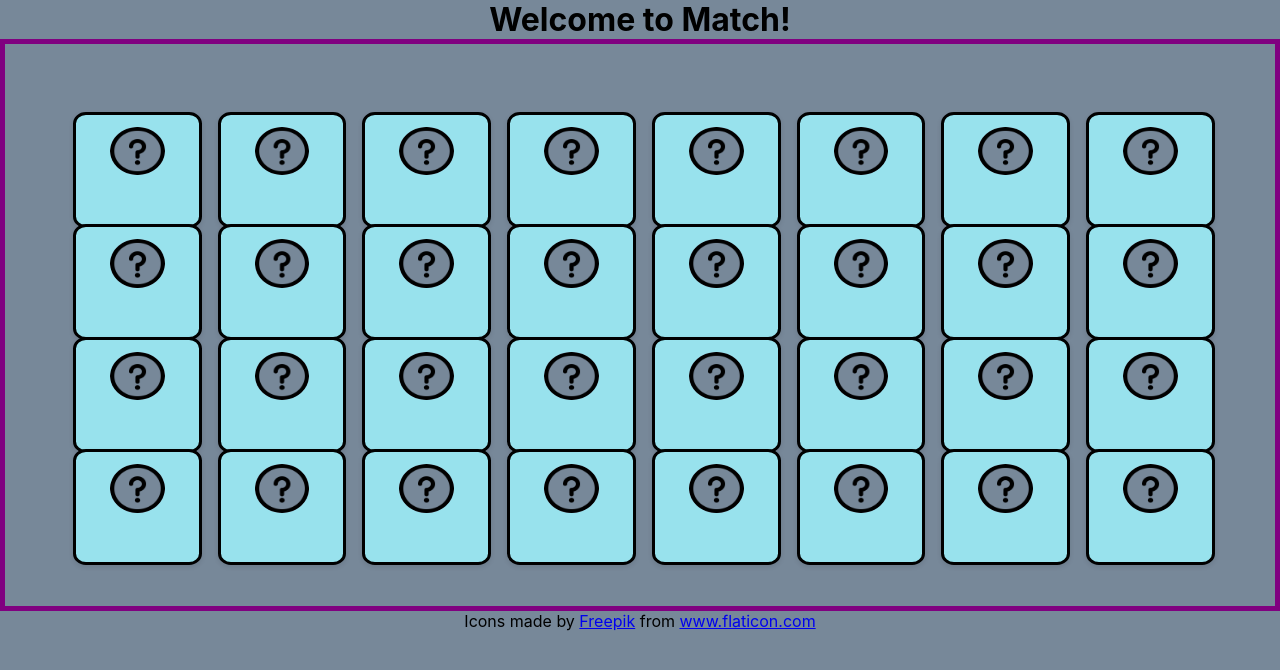
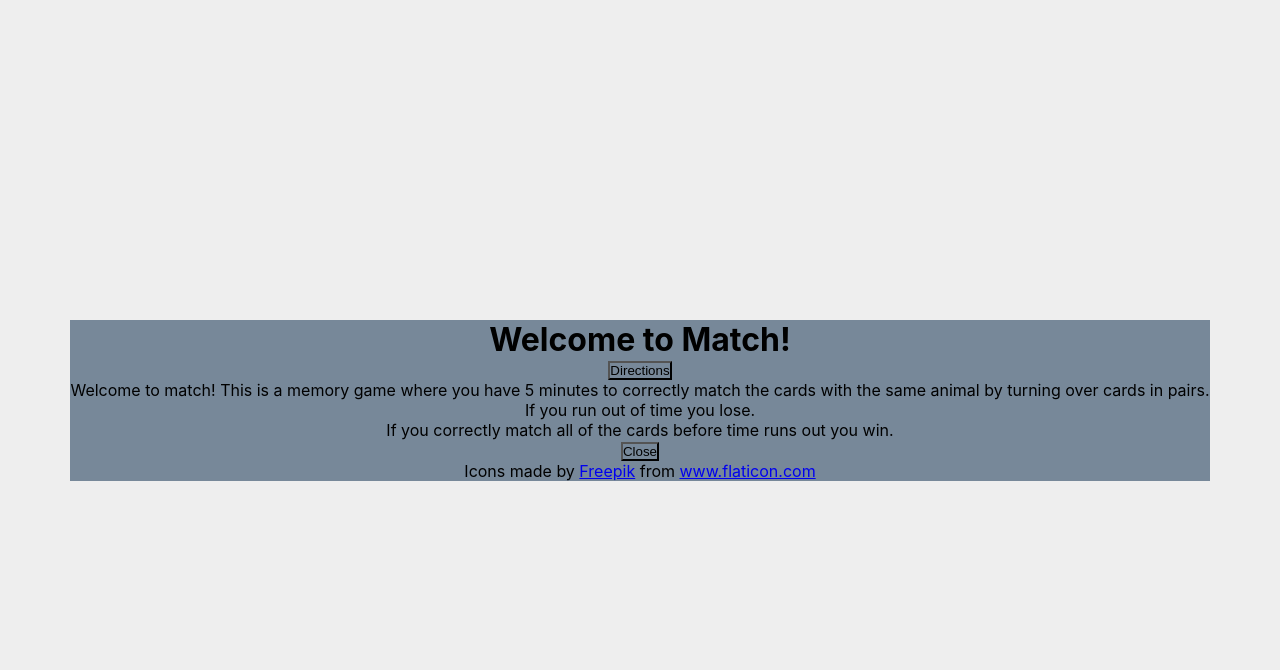
Before and after one commit to TheEugeniaKim/match, a React (Create React App) app in the folder match/: page / in a window 1280 px wide. Shown: the top 670 px of the page. Built offline with nearby package versions, Linux system fonts and the light colour scheme; data requests are answered from the project's data file.

Commit message:
direction modal functionality and no styling

```diff
--- a/match/src/App.css
+++ b/match/src/App.css
@@ -20,7 +20,7 @@
 .card {
   border: 3px solid black;
   margin: 3%;
-  height: 120%;
+  height: 110%;
   width: 100%;
   padding: 5%;
   box-sizing: border-box;
@@ -32,12 +32,11 @@
 }
 
 .symbol {
-  height: 50%;
-  width: 50%;
+  height: 5em;
+  width: 5em;
   border-radius: 50%;
-  margin-top: 5%;
-  margin-bottom: 5%;
   align-self: center;
+  margin-top: 3%;
 }
 
 .card-back {
--- a/match/src/App.js
+++ b/match/src/App.js
@@ -6,7 +6,8 @@ import {connect} from 'react-redux'
 function App() {
   return (
     <div className="App">
-      <h1>Welcome to Match!</h1>
+      {/* <h1>Welcome to Match!</h1>
+      <button onClick={null}>Directions</button> */}
       <GameArea />
       <footer><div>Icons made by <a href="https://www.flaticon.com/authors/freepik" title="Freepik">Freepik</a> from <a href="https://www.flaticon.com/" title="Flaticon">www.flaticon.com</a></div>
       </footer>
--- /dev/null
+++ b/match/src/Directions.css
@@ -0,0 +1,67 @@
+html, body {
+  height: 100%;
+}
+body {
+  background: #eee;
+  display: flex;
+  justify-content: center;
+  align-items: center;
+}
+
+.modal {
+  width: 500px;
+  background: white;
+  border: 1px solid #ccc;
+  transition: 1.1s ease-out;
+  box-shadow:
+    -2rem 2rem 2rem rgba(black, 0.2);
+  filter: blur(0);
+  transform: scale(1);
+  opacity: 1;
+  visibility: visible;
+  /* &.off {
+    opacity: 0;
+    visibility: hidden;
+    filter: blur(8px);
+    transform: scale(0.33);
+    box-shadow: 1rem 0 0 rgba(black, 0.2);
+  }
+  @supports (offset-rotate: 0deg) {
+    // OLD
+    // offset-rotation: 0deg;
+    // NEW
+    offset-rotate: 0deg;
+    offset-path: path("M 250,100 S -300,500 -700,-200");
+    &.off {
+      offset-distance: 100%;
+    }
+  } */
+  @media (prefers-reduced-motion) {
+    offset-path: none;
+  }
+  h2 {
+    border-bottom: 1px solid #ccc;
+    padding: 1rem;
+    margin: 0;
+  }
+  .content {
+    padding: 1rem;
+  }
+  .actions {
+    border-top: 1px solid #ccc;
+    background: #eee;
+    padding: 0.5rem 1rem;
+    button {
+      border: 0;
+      background: #78f89f;
+      border-radius: 5px;
+      padding: 0.5rem 1rem;
+      font-size: 0.8rem;
+      line-height: 1;
+    }
+  }
+}
+
+#centered-toggle-button {
+  position: absolute;
+}
--- /dev/null
+++ b/match/src/components/DirectionsModal.js
@@ -0,0 +1,41 @@
+import React from 'react'
+import {connect} from 'react-redux'
+import '../Directions.css';
+
+class DirectionsModal extends React.Component {
+
+  onClose = e => {
+    this.props.onClose && this.props.onClose(e);
+  }
+
+  render(){
+    if (!this.props.show) {
+      return null
+    }
+    return (
+      <div className="directions">
+        <p>
+          Welcome to match! This is a memory game where you have 5 minutes to correctly match
+          the cards with the same animal by turning over cards in pairs.
+        <br/>
+          If you run out of time you lose.
+        <br/>
+          If you correctly match all of the cards before time runs out you win.
+        </p>
+        <button onClick={e => {
+          this.onClose(e);
+        }} > Close </button>
+      </div>
+    )
+  }
+}
+
+function mapStateToProps(state){
+	return {
+    cards: state.cards
+	}
+}
+
+const connectedDirectionsModal = connect(mapStateToProps, null)(DirectionsModal)
+
+export default connectedDirectionsModal
--- a/match/src/components/GameArea.js
+++ b/match/src/components/GameArea.js
@@ -1,9 +1,22 @@
 import React from 'react'
 import GameBoard from './GameBoard'
+import DirectionsModal from './DirectionsModal'
 import {connect} from 'react-redux'
 import {renderCards} from '../redux/actions'
+// import {showDirections} from '../redux/actions'
+
 
 class GameArea extends React.Component {
+
+	state = {
+    show: true
+	}
+
+	showDirections = event => {
+    this.setState({
+      show: !this.state.show
+    })
+	}
 
 	componentDidMount() {
 		return this.fetchCards()
@@ -29,9 +42,19 @@ class GameArea extends React.Component {
 
   render () {
 		return(
-      <div className="board">
-        <GameBoard />
-      </div>
+			<div>
+				<h1>Welcome to Match!</h1>
+
+      	<button onClick={e => {
+          this.showDirections()
+         }}>Directions</button>
+
+				<DirectionsModal onClose={this.showDirections} show={this.state.show} > </DirectionsModal>
+				{/* <div className="board">
+					<GameBoard />
+				</div> */}
+
+			</div>
     )
 	}
 }
--- a/match/src/components/MatchCard.js
+++ b/match/src/components/MatchCard.js
@@ -16,7 +16,7 @@ class MatchCard extends React.Component {
       else {
         this.props.addFlippedCard(cardObj)
         return setTimeout(
-          () =>{
+          () => {
             this.executeMatch(cardObj)
           },
           1000
@@ -56,7 +56,9 @@ class MatchCard extends React.Component {
 
     return (
       <div className="card" onClick={() => this.handleClick(this.props.id)}>
-        <h3 className="card-text"> { this.checkIfCardFlipped(this.props.id) ? this.props.name : "" } </h3>
+        <h3 className="card-text" style={this.checkIfCardFlipped(this.props.id) ? {color: 'black'} : {color: '#778899'}}>
+          { this.checkIfCardFlipped(this.props.id) ? this.props.name : "BLANK" }
+        </h3>
         <img src={ this.checkIfCardFlipped(this.props.id) ? this.props.symbol : './question.png'} alt={this.props.name} className="symbol" />
       </div>
     )
--- a/match/src/redux/actions.js
+++ b/match/src/redux/actions.js
@@ -13,3 +13,7 @@ export function removeFlippedCard(card) {
 export function match(cardName) {
   return {type: "MATCH", payload: cardName}
 }
+
+// export function showDirections() {
+//   return {type: "SHOW_DIRECTIONS"}
+// }
--- a/match/src/redux/reducer.js
+++ b/match/src/redux/reducer.js
@@ -1,6 +1,7 @@
 const defaultState = {
   cards: [],
   flippedCards: [],
+  // showDirections: true,
 }
 
 function reducer(prevState = defaultState, action){
@@ -20,6 +21,10 @@ function reducer(prevState = defaultState, action){
         cards: prevState.cards.filter(card => card.name !== action.payload),
         flippedCards: []
       }
+    // case "SHOW_DIRECTIONS":
+    //   return {prevState,
+    //     showDirections: !prevState.showDirections
+    //   }
     default:
       return prevState
   }
```
Also changed, not shown: match/src/components/Directions.js (deleted, +0 -8 lines).
